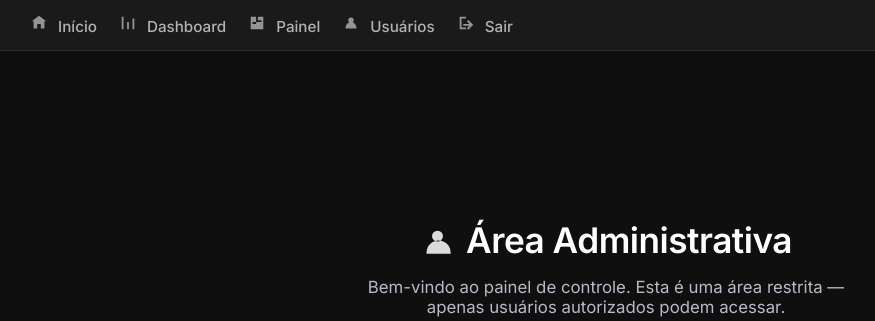
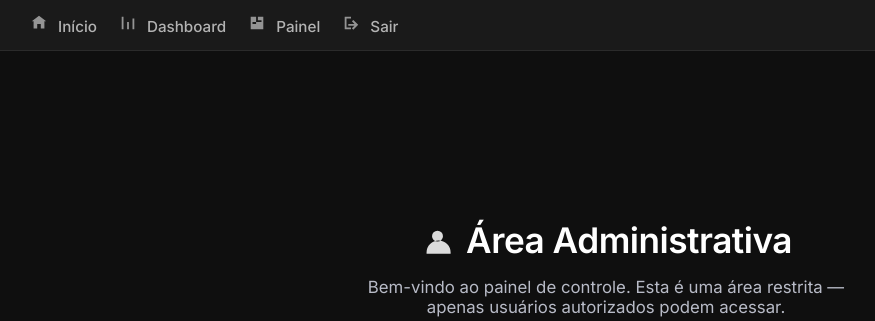
Before and after one commit to Timoteo-Dev-HD/Fomulario_de_Registro_de_Denuncias, a Flask app: page /admin/ in a window 1280 px wide. Shown: the top 321 px of the page, without its empty margins (34-909 px from the left). Run offline with Flask 3, Linux system fonts and the light colour scheme.

Commit message:
main: Remoção do navbar de usuários.

```diff
--- a/src/views/templates/base.html
+++ b/src/views/templates/base.html
@@ -39,13 +39,6 @@
                 Painel
             </a>
 
-            <a href="/admin/usuarios">
-                <svg class="icon" fill="currentColor" viewBox="0 0 20 20">
-                    <path d="M13 7a3 3 0 11-6 0 3 3 0 016 0zM4 15a6 6 0 1112 0v1H4v-1z"/>
-                </svg>
-                Usuários
-            </a>
-
             <a href="/admin/logout">
                 <svg class="icon" fill="currentColor" viewBox="0 0 20 20">
                     <!-- Logout -->
```
